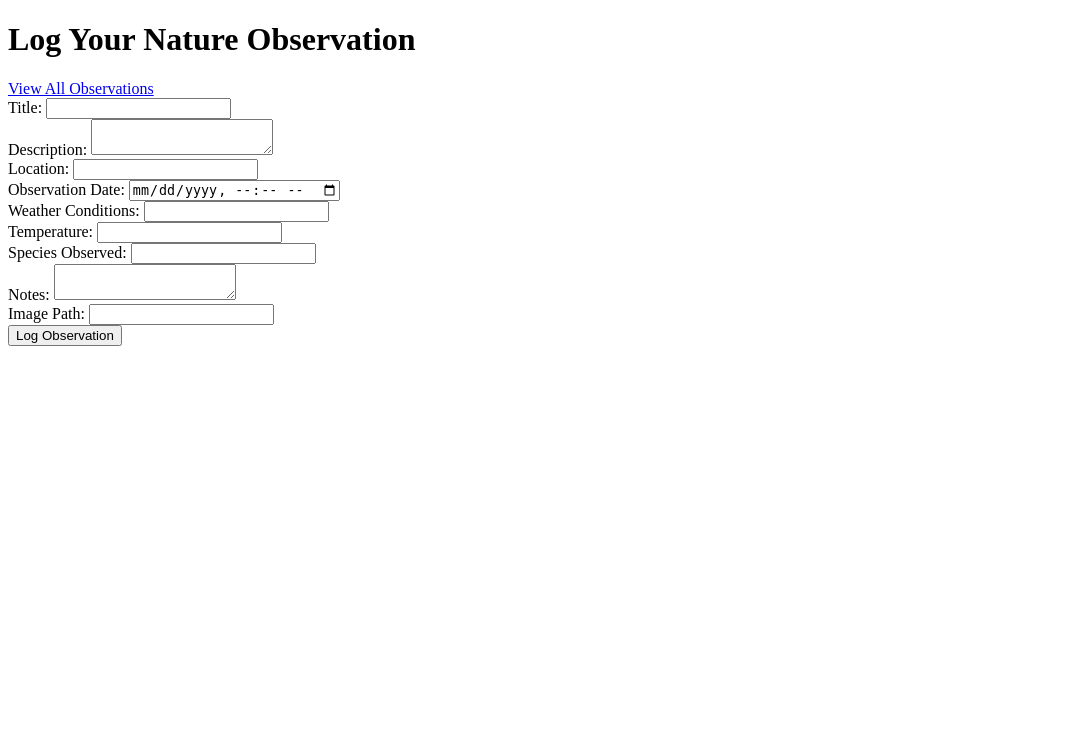
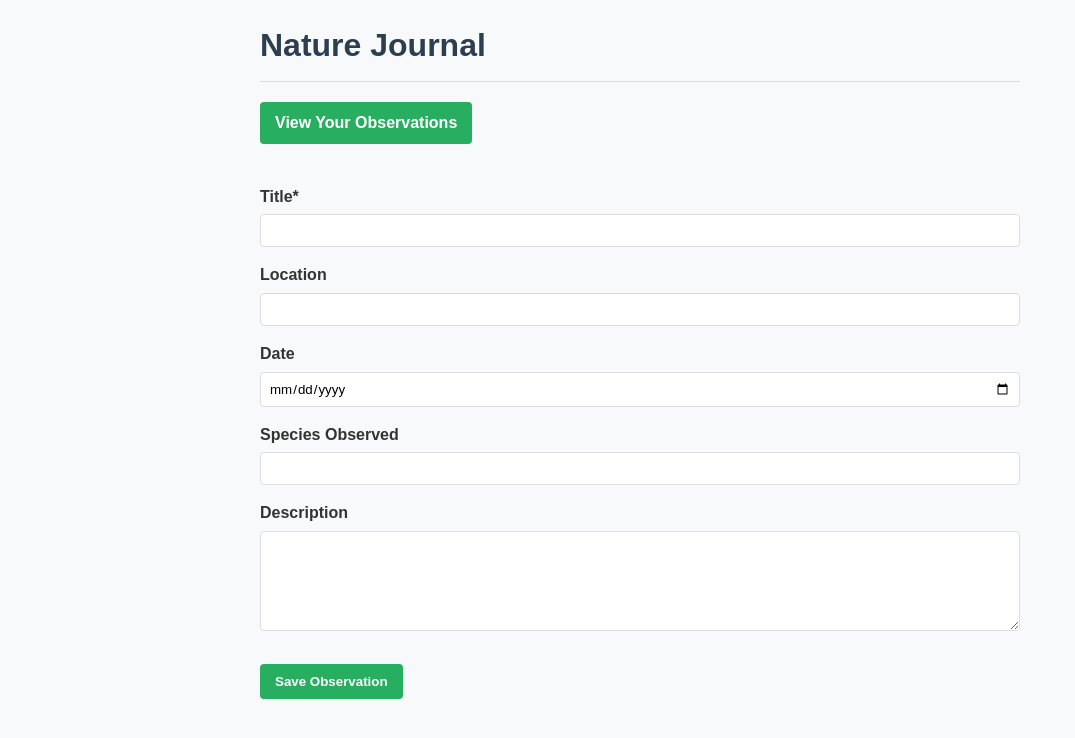
Before and after one commit to LarsenColes/python_practice, a Flask app: page / in a window 1280 px wide. Shown: the top 738 px of the page, without its empty margins (0-1075 px from the left). Run offline with Flask 3, Linux system fonts and the light colour scheme.

Commit message:
fix: added ui for all html pages

```diff
--- a/nature_observation/app.py
+++ b/nature_observation/app.py
@@ -13,21 +13,28 @@ def index():
 def log_observation():
     """Handle the form submission to log a new observation."""
     title = request.form['title']
-    description = request.form['description']
-    location = request.form['location']
-    observation_date = request.form['observation_date']
-    weather_conditions = request.form['weather_conditions']
-    temperature = request.form['temperature']
-    species_observed = request.form['species_observed']
-    notes = request.form['notes']
-    image_path = request.form['image_path']
+    description = request.form.get('description', '')
+    location = request.form.get('location', '')
+    observation_date = request.form.get('observation_date', '')
+    weather_conditions = request.form.get('weather_conditions', '')
+    temperature = request.form.get('temperature', '')
+    if temperature and temperature.strip():
+        try:
+            temperature = float(temperature)
+        except ValueError:
+            temperature = None
+    else:
+        temperature = None
+    species_observed = request.form.get('species_observed', '')
+    notes = request.form.get('notes', '')
+    image_path = request.form.get('image_path', '')
 
     # Add the observation to the database
     observation_id = tool.add_observation(
         title=title,
         description=description,
         location=location,
-        observation_date=observation_date,
+        observation_date=observation_date if observation_date else None,
         weather_conditions=weather_conditions,
         temperature=temperature,
         species_observed=species_observed,
--- /dev/null
+++ b/nature_observation/static/style.css
@@ -0,0 +1,122 @@
+/* Basic reset */
+* {
+    margin: 0;
+    padding: 0;
+    box-sizing: border-box;
+    font-family: 'Arial', sans-serif;
+}
+
+body {
+    background-color: #f8f9fa;
+    color: #333;
+    line-height: 1.6;
+    padding: 20px;
+    max-width: 800px;
+    margin: 0 auto;
+}
+
+h1, h2, h3 {
+    color: #2c3e50;
+    margin-bottom: 15px;
+}
+
+h1 {
+    padding-bottom: 10px;
+    border-bottom: 1px solid #ddd;
+    margin-bottom: 20px;
+}
+
+a {
+    color: #27ae60;
+    text-decoration: none;
+}
+
+a:hover {
+    text-decoration: underline;
+}
+
+.nav-link {
+    display: inline-block;
+    margin: 0 10px 20px 0;
+    padding: 8px 15px;
+    background-color: #27ae60;
+    color: white;
+    border-radius: 4px;
+    font-weight: bold;
+}
+
+.nav-link:hover {
+    background-color: #219653;
+    text-decoration: none;
+}
+
+/* Form styling */
+form {
+    margin: 20px 0;
+}
+
+.form-group {
+    margin-bottom: 15px;
+}
+
+label {
+    display: block;
+    margin-bottom: 5px;
+    font-weight: bold;
+}
+
+input, textarea, select {
+    width: 100%;
+    padding: 8px;
+    border: 1px solid #ddd;
+    border-radius: 4px;
+    background-color: white;
+}
+
+textarea {
+    height: 100px;
+}
+
+button {
+    padding: 10px 15px;
+    background-color: #27ae60;
+    color: white;
+    border: none;
+    border-radius: 4px;
+    cursor: pointer;
+    font-weight: bold;
+    margin-top: 10px;
+}
+
+button:hover {
+    background-color: #219653;
+}
+
+/* Observation cards */
+.observation-card {
+    background: white;
+    border-radius: 8px;
+    padding: 15px;
+    margin: 15px 0;
+    box-shadow: 0 2px 4px rgba(0,0,0,0.1);
+}
+
+.observation-card h2 {
+    margin-top: 0;
+}
+
+.detail-card {
+    background: white;
+    border-radius: 8px;
+    padding: 20px;
+    margin: 15px 0;
+    box-shadow: 0 2px 4px rgba(0,0,0,0.1);
+}
+
+.field {
+    margin-bottom: 10px;
+}
+
+.field-name {
+    font-weight: bold;
+}
--- a/nature_observation/templates/index.html
+++ b/nature_observation/templates/index.html
@@ -3,41 +3,46 @@
 <head>
     <meta charset="UTF-8">
     <meta name="viewport" content="width=device-width, initial-scale=1.0">
-    <title>Nature Observation Tool</title>
+    <title>Nature Journal</title>
+    <link rel="stylesheet" href="{{ url_for('static', filename='style.css') }}">
 </head>
 <body>
-    <h1>Log Your Nature Observation</h1>
-    <a href="/observations">View All Observations</a>
+    <h1>Nature Journal</h1>
+    <a href="/observations" class="nav-link">View Your Observations</a>
 
     <form action="/log_observation" method="post">
-        <label for="title">Title:</label>
-        <input type="text" id="title" name="title" required><br>
+        <div class="form-group">
+            <label for="title">Title*</label>
+            <input type="text" id="title" name="title" required>
+        </div>
 
-        <label for="description">Description:</label>
-        <textarea id="description" name="description"></textarea><br>
+        <div class="form-group">
+            <label for="location">Location</label>
+            <input type="text" id="location" name="location">
+        </div>
 
-        <label for="location">Location:</label>
-        <input type="text" id="location" name="location"><br>
+        <div class="form-group">
+            <label for="observation_date">Date</label>
+            <input type="date" id="observation_date" name="observation_date">
+        </div>
 
-        <label for="observation_date">Observation Date:</label>
-        <input type="datetime-local" id="observation_date" name="observation_date"><br>
+        <div class="form-group">
+            <label for="species_observed">Species Observed</label>
+            <input type="text" id="species_observed" name="species_observed">
+        </div>
 
-        <label for="weather_conditions">Weather Conditions:</label>
-        <input type="text" id="weather_conditions" name="weather_conditions"><br>
+        <div class="form-group">
+            <label for="description">Description</label>
+            <textarea id="description" name="description"></textarea>
+        </div>
 
-        <label for="temperature">Temperature:</label>
-        <input type="number" step="0.1" id="temperature" name="temperature"><br>
+        <!-- Hidden fields with empty values -->
+        <input type="hidden" name="weather_conditions" value="">
+        <input type="hidden" name="temperature" value="">
+        <input type="hidden" name="notes" value="">
+        <input type="hidden" name="image_path" value="">
 
-        <label for="species_observed">Species Observed:</label>
-        <input type="text" id="species_observed" name="species_observed"><br>
-
-        <label for="notes">Notes:</label>
-        <textarea id="notes" name="notes"></textarea><br>
-
-        <label for="image_path">Image Path:</label>
-        <input type="text" id="image_path" name="image_path"><br>
-
-        <button type="submit">Log Observation</button>
+        <button type="submit">Save Observation</button>
     </form>
 </body>
 </html>
```
Also changed, not shown: nature_observation/templates/observation_detail.html (+40 -40 lines), nature_observation/templates/observations.html (+8 -20 lines).
